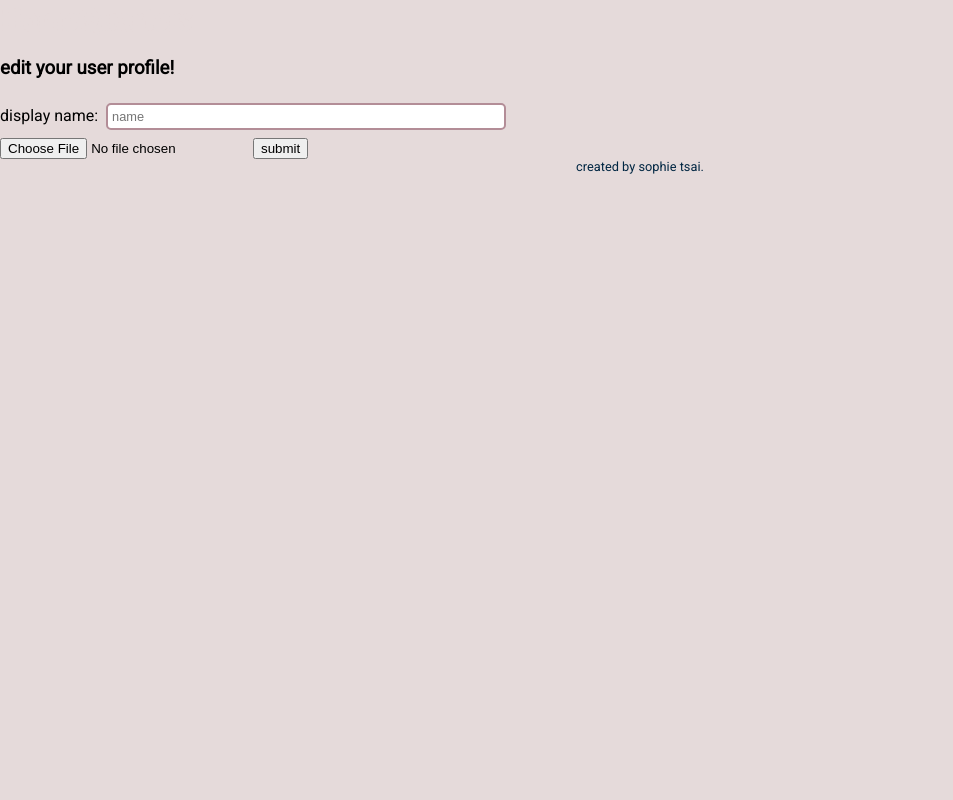
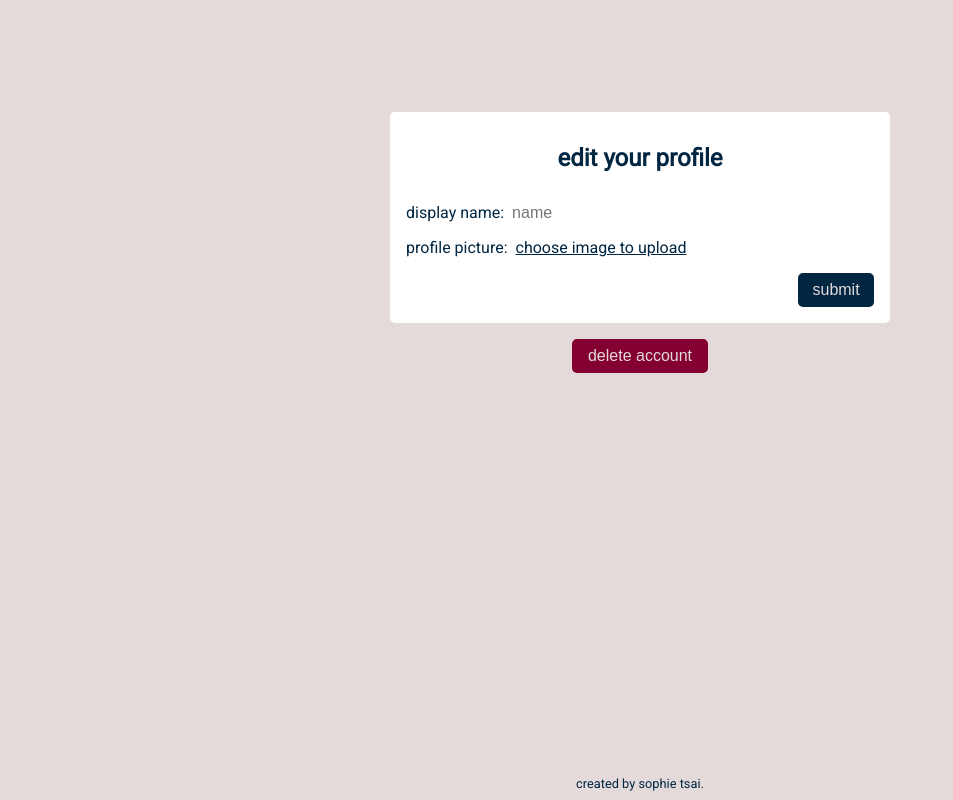
Before and after one commit to sophie-tsai/Firebase-Playground, a React (Create React App) app: page /profile in a window 1280 px wide. Shown: the whole page, without its empty margins (0-953 px from the left). Built offline with nearby package versions, Linux system fonts and the light colour scheme; no server answers; the database is empty; sample sign-in values are in the browser's storage.

Commit message:
User Profile & Delete Account

```diff
--- a/package.json
+++ b/package.json
@@ -7,11 +7,13 @@
     "@testing-library/jest-dom": "^4.2.4",
     "@testing-library/react": "^9.3.2",
     "@testing-library/user-event": "^7.1.2",
+    "bootstrap": "^4.5.0",
     "eslint-plugin-jsx-a11y": "^6.2.3",
     "firebase": "^7.14.2",
     "firebase-admin": "^8.11.0",
     "query-string": "^6.11.1",
     "react": "^16.13.1",
+    "react-bootstrap": "^1.0.1",
     "react-dom": "^16.13.1",
     "react-router-dom": "^5.1.2",
     "react-scripts": "3.4.1",
--- a/src/components/CurrentUser/CurrentUser.css
+++ b/src/components/CurrentUser/CurrentUser.css
@@ -1,9 +1,14 @@
 .profile-picture,
 .default-profile-picture {
-  width: 2.5rem;
   object-fit: cover;
   margin: 0;
   border-radius: 5px;
+  width: 100%;
+  height: 100%;
+}
+
+.profile-picture-container {
+  width: 2.5rem;
 }
 
 .link-profile {
--- a/src/components/CurrentUser/CurrentUser.js
+++ b/src/components/CurrentUser/CurrentUser.js
@@ -3,7 +3,7 @@ import "./CurrentUser.css";
 import { Link } from "react-router-dom";
 import { signOut } from "../../firebaseConfig";
 
-function CurrentUser({ displayName, photoURL }) {
+function CurrentUser({ photoURL }) {
   return (
     <div className="current-user">
       <Link to="/home" className="link-home">
@@ -13,6 +13,7 @@ function CurrentUser({ displayName, photoURL }) {
         <button className="sign-out-button" onClick={signOut}>
           sign out
         </button>
+        <div className="profile-picture-container">
           {photoURL ? (
             <Link to="/profile" className="link-profile">
               <img
@@ -22,12 +23,15 @@ function CurrentUser({ displayName, photoURL }) {
               />
             </Link>
           ) : (
+            <Link to="/profile" className="link-profile">
               <img
                 className="default-profile-picture"
                 src={`${process.env.PUBLIC_URL}/default-profile.png`}
                 alt="default"
               />
+            </Link>
           )}
+        </div>
       </div>
     </div>
   );
--- a/src/components/Housemates/AddHousemate.js
+++ b/src/components/Housemates/AddHousemate.js
@@ -1,5 +1,5 @@
 import React, { useState, useContext } from "react";
-import houseRef from "../../firebase";
+import { houseRef } from "../../firebase";
 import { auth } from "../../firebaseConfig";
 import { UserContext } from "../../providers/UserProvider";
 import "./Housemates.css";
@@ -55,8 +55,6 @@ function AddHousemate() {
             className="add-housemate-name input"
             required
           />
-
-          {housemateInfo.name.length !== 0 && (
           <button
             type="submit"
             onClick={handleCreate}
@@ -64,7 +62,6 @@ function AddHousemate() {
           >
             enter
           </button>
-          )}
         </div>
       )}
     </div>
--- a/src/components/Housemates/Housemate.js
+++ b/src/components/Housemates/Housemate.js
@@ -1,6 +1,6 @@
 import React, { useContext } from "react";
 import "./Housemates.css";
-import houseRef from "../../firebase";
+import { houseRef } from "../../firebase";
 import { UserContext } from "../../providers/UserProvider";
 import { Link } from "react-router-dom";
 
--- a/src/components/Housemates/Housemates.css
+++ b/src/components/Housemates/Housemates.css
@@ -15,7 +15,7 @@ h3 {
 
 .housemate-name:focus,
 .housemate-name:hover {
-  color: var(--yellow);
+  color: var(--red);
 }
 
 .housemate {
@@ -31,9 +31,11 @@ h3 {
 .add-housemate {
   width: 30%;
   min-width: 500px;
-  margin-right: 0.25rem;
+
   margin: 0 auto;
   color: var(--blue);
+  display: flex;
+  margin-bottom: 0.75em;
 }
 
 .add-housemate-name {
@@ -41,11 +43,11 @@ h3 {
   background: white;
   border-radius: 5px;
   color: var(--blue);
-  margin: 0.5rem 0.5rem 0.5rem 0;
+  margin-right: 0.5em;
   outline: none;
   font-size: 1rem;
   width: 100%;
-  text-align: right;
+  text-align: left;
 }
 
 /* BUTTONS */
@@ -56,7 +58,7 @@ h3 {
   border-radius: 5px;
   color: var(--gray);
   font-size: 1rem;
-  padding: 0.5em 0.8em;
+  padding: 0.5em 0.9em;
 
   margin: 0 0 0 auto;
 }
--- a/src/components/UserProfile/UserProfile.css
+++ b/src/components/UserProfile/UserProfile.css
@@ -1,10 +1,132 @@
+/* TYPOGRAPHY */
+
+.edit-user-info-header {
+  text-align: center;
+  font-size: 1.5rem;
+}
+
+.delete-account {
+  color: var(--gray);
+  background: var(--red);
+  font-size: 1rem;
+  padding: 0.5em 1em;
+  margin: 0 auto;
+}
+
+.user-info-name {
+  font-size: 2rem;
+}
+
+/* IMAGES */
+
+.about-user-img {
+  width: 10rem;
+  border-radius: 5px;
+  margin: 0;
+}
+
+/* FORM */
+
 .user-profile-input-name {
-  border: 2px #b38d97 solid;
+  border: none;
   border-radius: 5px;
-  padding: 0.25rem;
-  margin: 0.5rem;
+  padding: 0.5rem;
+  margin: 0.5em 0;
   outline: none;
-  font-size: 0.8rem;
-  width: 20%;
-  min-width: 400px;
+  font-size: 1rem;
+  width: 65%;
+
+  color: var(--blue);
 }
+
+.user-profile-label-name {
+  padding: 0.5em 0;
+  width: 100%;
+}
+
+/* .file-input {
+  width: 100%;
+  outline: none;
+  font-size: 1rem;
+  cursor: pointer;
+  border: none;
+  border-radius: 5px;
+  padding: 0.5em 0;
+  color: var(--blue);
+  margin-bottom: 0.5em;
+} */
+
+input[type="file"] {
+  display: none;
+}
+
+/* BUTTON */
+
+.submit-edit-button {
+  border: none;
+  background: var(--blue);
+  border-radius: 5px;
+  color: var(--gray);
+  font-size: 1rem;
+  padding: 0.5em 0.9em;
+  display: flex;
+  margin: 0 0 0 auto;
+  margin-top: 1em;
+}
+
+.submit-edit-button:hover {
+  cursor: pointer;
+}
+
+.file-input-button {
+  text-decoration: underline;
+
+  color: var(--blue);
+  border-radius: 5px;
+  padding: 0.5em;
+  cursor: pointer;
+}
+
+/* LAYOUT */
+
+.user-profile {
+  padding-top: 6em;
+  text-align: center;
+  height: 97vh;
+  width: 30%;
+  min-width: 500px;
+  border-radius: 5px;
+  margin: 0 auto;
+  color: var(--blue);
+}
+
+.about-user {
+  background: white;
+  border-radius: 5px;
+  padding: 1rem;
+  display: flex;
+  align-items: flex-end;
+  justify-content: space-between;
+}
+
+.user-info-container {
+  text-align: right;
+}
+
+.user-info-name,
+.user-info-date {
+  margin: 0;
+  margin-top: 0.2em;
+}
+
+.about-user-img-container {
+  display: flex;
+}
+
+.edit-user-info {
+  background: white;
+  border-radius: 5px;
+  padding: 1rem;
+  margin: 1rem 0;
+  text-align: left;
+}
--- a/src/components/UserProfile/UserProfile.js
+++ b/src/components/UserProfile/UserProfile.js
@@ -1,30 +1,55 @@
-import React, { useState, useRef } from "react";
-import { auth, firestore, storage } from "../../firebaseConfig";
+import React, { useState, useRef, useContext, useEffect } from "react";
+import { auth, firestore, storage, signOut } from "../../firebaseConfig";
 import "./UserProfile.css";
-import { Link } from "react-router-dom";
+import { userCollectionRef } from "../../firebase";
+import { UserContext } from "../../providers/UserProvider";
+import CurrentUser from "../CurrentUser/CurrentUser";
+import { useHistory } from "react-router-dom";
 
 function UserProfile() {
   const [displayName, setDisplayName] = useState("");
   const imageInputRef = useRef(null);
+  const { user, userLoaded } = useContext(UserContext);
+  const [date, setDate] = useState("");
+  let history = useHistory();
 
   const handleChange = (event) => {
     const { value } = event.target;
     setDisplayName(value);
   };
 
+  const formatDate = () => {
+    if (user) {
+      const createdAtDate = user.createdAt.toDate().toDateString();
+      const dateArray = createdAtDate.split(" ");
+      const formattedDateArray = dateArray.filter((element) => {
+        const index = dateArray.indexOf(element);
+        if (index % 2 === 1) {
+          return true;
+        }
+      });
+      const formattedDate = formattedDateArray.join(" ");
+      setDate(formattedDate);
+    }
+  };
+
+  const deleteUserAccount = async () => {
+    if (user) {
+      history.push("/HomeQuarters");
+      await userCollectionRef.doc(auth.currentUser.uid).delete();
+      console.log("account successfully deleted");
+    }
+  };
+
   const handleSubmit = async (event) => {
     event.preventDefault();
     if (displayName) {
-      await firestore
-        .collection("users")
-        .doc(auth.currentUser.uid)
-        .update({ displayName });
+      await userCollectionRef.doc(auth.currentUser.uid).update({ displayName });
       setDisplayName("");
     }
 
     if (imageInputRef) {
       if (imageInputRef.current.files[0]) {
-        // console.log(imageInputRef);
         storage
           .ref()
           .child("user-profiles")
@@ -43,15 +68,36 @@ function UserProfile() {
     }
   };
 
+  useEffect(() => {
+    formatDate();
+  }, []);
+
   return (
     <>
-      <Link to="/HomeQuarters" className="link-home">
-        <h1 className="title">HomeQuarters</h1>
-      </Link>
+      {userLoaded && <CurrentUser {...user} />}
+
       <section className="user-profile">
-        <h3>edit your user profile!</h3>
+        {user && (
+          <div className="about-user">
+            <div className="about-user-img-container">
+              <img
+                alt="user-img"
+                src={user.photoURL}
+                className="about-user-img"
+              />
+            </div>
+
+            <div className="user-info-container">
+              <h2 className="user-info-name">{user.displayName}</h2>
+              <p className="user-info-date">member since {date}</p>
+            </div>
+          </div>
+        )}
+        <div className="edit-user-info">
+          <h3 className="edit-user-info-header">edit your profile</h3>
+
           <form onSubmit={handleSubmit}>
-          <label>
+            <label className="user-profile-label-name">
               display name:
               <input
                 type="text"
@@ -62,11 +108,26 @@ function UserProfile() {
               ></input>
             </label>
             <br />
-          <label>
-            <input type="file" ref={imageInputRef}></input>
+            <span>profile picture:</span>
+            <label className="file-input-button">
+              choose image to upload
+              <input
+                type="file"
+                ref={imageInputRef}
+                className="file-input"
+              ></input>
             </label>
-          <button type="submit">submit</button>
+            <button type="submit" className="submit-edit-button">
+              submit
+            </button>
           </form>
+        </div>
+
+        <div>
+          <button className="delete-account button" onClick={deleteUserAccount}>
+            delete account
+          </button>
+        </div>
       </section>
     </>
   );
--- a/src/firebase.js
+++ b/src/firebase.js
@@ -1,4 +1,4 @@
 import { firestore } from "./firebaseConfig";
 
-const houseRef = firestore.collection("housemates");
-export default houseRef;
+export const houseRef = firestore.collection("housemates");
+export const userCollectionRef = firestore.collection("users");
--- a/src/providers/HousemateProvider.js
+++ b/src/providers/HousemateProvider.js
@@ -1,5 +1,5 @@
 import React, { useEffect, useState, createContext } from "react";
-import houseRef from "../firebase";
+import { houseRef } from "../firebase";
 
 const HousemateContext = createContext();
 
```
Also changed, not shown: 1 other file (tests, documents, lock files or other folders). Lines whose indentation alone changed are shown as unchanged.
